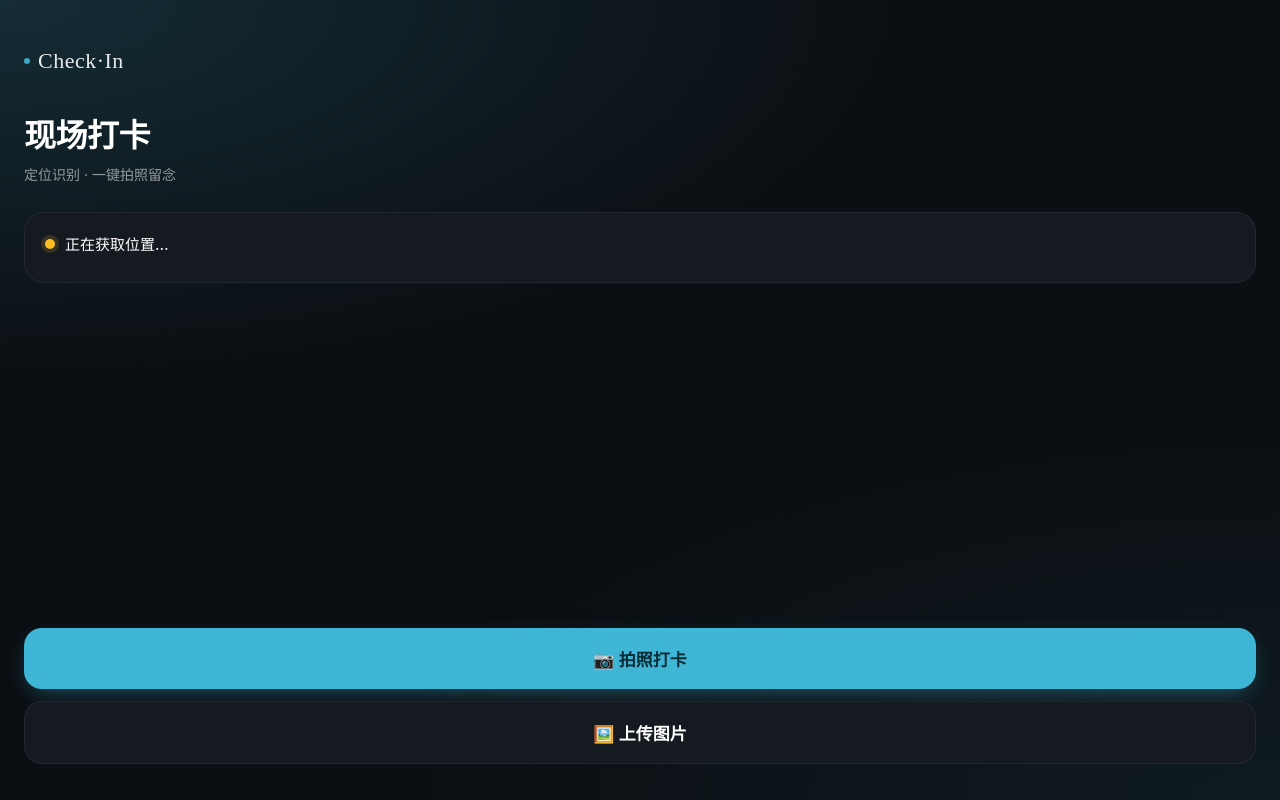
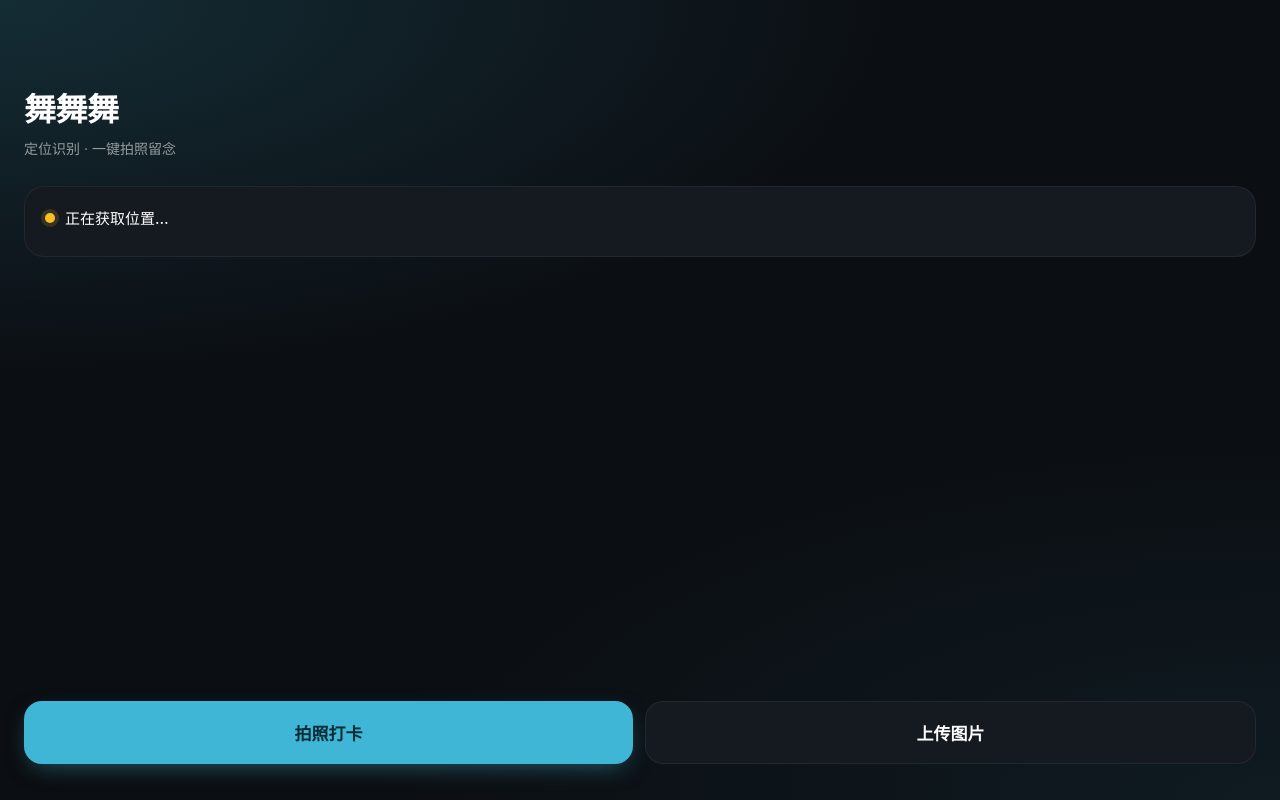
Before and after one commit to siriusharrison-png/camera-dialog, a plain HTML site: page index.html in a window 1280 px wide. Drawn offline with Linux system fonts and the light colour scheme.

Commit message:
ui: 舞舞舞 title, horizontal action buttons, vertical left frame picker in camera

```diff
--- a/index.html
+++ b/index.html
@@ -41,8 +41,8 @@
   .status-dot.err{background:var(--err);box-shadow:0 0 0 4px rgba(248,113,113,.15)}
   .status-detail{font-size:13px;color:var(--muted);margin-top:8px;line-height:1.5}
   .reauth-btn{margin-top:14px;padding:11px 16px;background:var(--surface-2);border-radius:12px;font-size:14px;width:100%;font-weight:500}
-  .actions{display:flex;flex-direction:column;gap:12px;margin-bottom:8px}
-  .big-btn{padding:18px;font-size:17px;font-weight:600;border-radius:18px;display:flex;align-items:center;justify-content:center;gap:10px;transition:transform .15s}
+  .actions{display:flex;flex-direction:row;gap:12px;margin-bottom:8px}
+  .big-btn{flex:1;padding:18px;font-size:17px;font-weight:600;border-radius:18px;display:flex;align-items:center;justify-content:center;gap:10px;transition:transform .15s}
   .big-btn:active{transform:scale(.98)}
   .btn-camera{background:var(--brand);color:#062b35;box-shadow:0 8px 24px -8px rgba(63,182,214,.5)}
   .btn-upload{background:var(--surface);color:var(--text);border:1px solid var(--line)}
@@ -56,11 +56,15 @@
   .icon-btn{width:42px;height:42px;border-radius:50%;background:rgba(255,255,255,.12);backdrop-filter:blur(12px);-webkit-backdrop-filter:blur(12px);display:flex;align-items:center;justify-content:center;font-size:18px;transition:transform .15s}
   .icon-btn:active{transform:scale(.92)}
   .cam-bottom{position:absolute;bottom:0;left:0;right:0;z-index:3;background:linear-gradient(to top,rgba(0,0,0,.78),transparent);padding:18px 0 34px}
+  /* 通用 picker:横向（editor 内用） */
   .frame-picker{display:flex;gap:10px;overflow-x:auto;padding:0 20px 18px;-webkit-overflow-scrolling:touch}
   .frame-picker::-webkit-scrollbar{display:none}
   .frame-thumb{flex-shrink:0;width:56px;height:56px;border-radius:14px;background:rgba(255,255,255,.08);padding:4px;border:2px solid transparent;transition:border-color .2s,transform .15s}
   .frame-thumb.active{border-color:var(--brand);transform:scale(1.05)}
   .frame-thumb img{width:100%;height:100%;object-fit:contain}
+  /* 相机:左侧竖排 picker */
+  #camPicker{position:absolute;left:14px;top:50%;transform:translateY(-50%);z-index:3;flex-direction:column;gap:10px;padding:10px 6px;max-height:60vh;overflow-y:auto;overflow-x:hidden;background:rgba(0,0,0,.32);border-radius:18px;backdrop-filter:blur(10px);-webkit-backdrop-filter:blur(10px)}
+  #camPicker .frame-thumb{width:48px;height:48px;background:rgba(255,255,255,.1)}
   .shutter-row{display:flex;align-items:center;justify-content:center}
   .shutter{width:74px;height:74px;border-radius:50%;background:#fff;border:5px solid rgba(255,255,255,.28);background-clip:padding-box;transition:transform .15s}
   .shutter:active{transform:scale(.92)}
@@ -97,8 +101,7 @@
 <!-- View 1: Entry -->
 <div id="entry" class="view active">
   <div>
-    <div class="brand"><span class="brand-dot"></span>Check·In</div>
-    <div class="title">现场打卡</div>
+    <div class="title">舞舞舞</div>
     <div class="subtitle">定位识别 · 一键拍照留念</div>
     <div class="status-card">
       <div class="status-line">
@@ -110,8 +113,8 @@
     </div>
   </div>
   <div class="actions">
-    <button class="big-btn btn-camera" id="openCamera">📷 拍照打卡</button>
-    <button class="big-btn btn-upload" id="openUpload">🖼️ 上传图片</button>
+    <button class="big-btn btn-camera" id="openCamera">拍照打卡</button>
+    <button class="big-btn btn-upload" id="openUpload">上传图片</button>
     <input type="file" id="uploadInput" accept="image/*" style="display:none">
     <input type="file" id="fallbackInput" accept="image/*" capture="environment" style="display:none">
   </div>
@@ -122,13 +125,13 @@
   <div class="cam-stage">
     <video id="video" autoplay playsinline muted></video>
     <img class="frame-overlay" id="camFrame" alt="">
+    <div class="frame-picker" id="camPicker"></div>
   </div>
   <div class="cam-top">
     <button class="icon-btn" id="camBack">✕</button>
     <button class="icon-btn" id="camSwitch">⇄</button>
   </div>
   <div class="cam-bottom">
-    <div class="frame-picker" id="camPicker"></div>
     <div class="shutter-row">
       <button class="shutter" id="shutter"></button>
     </div>
```
